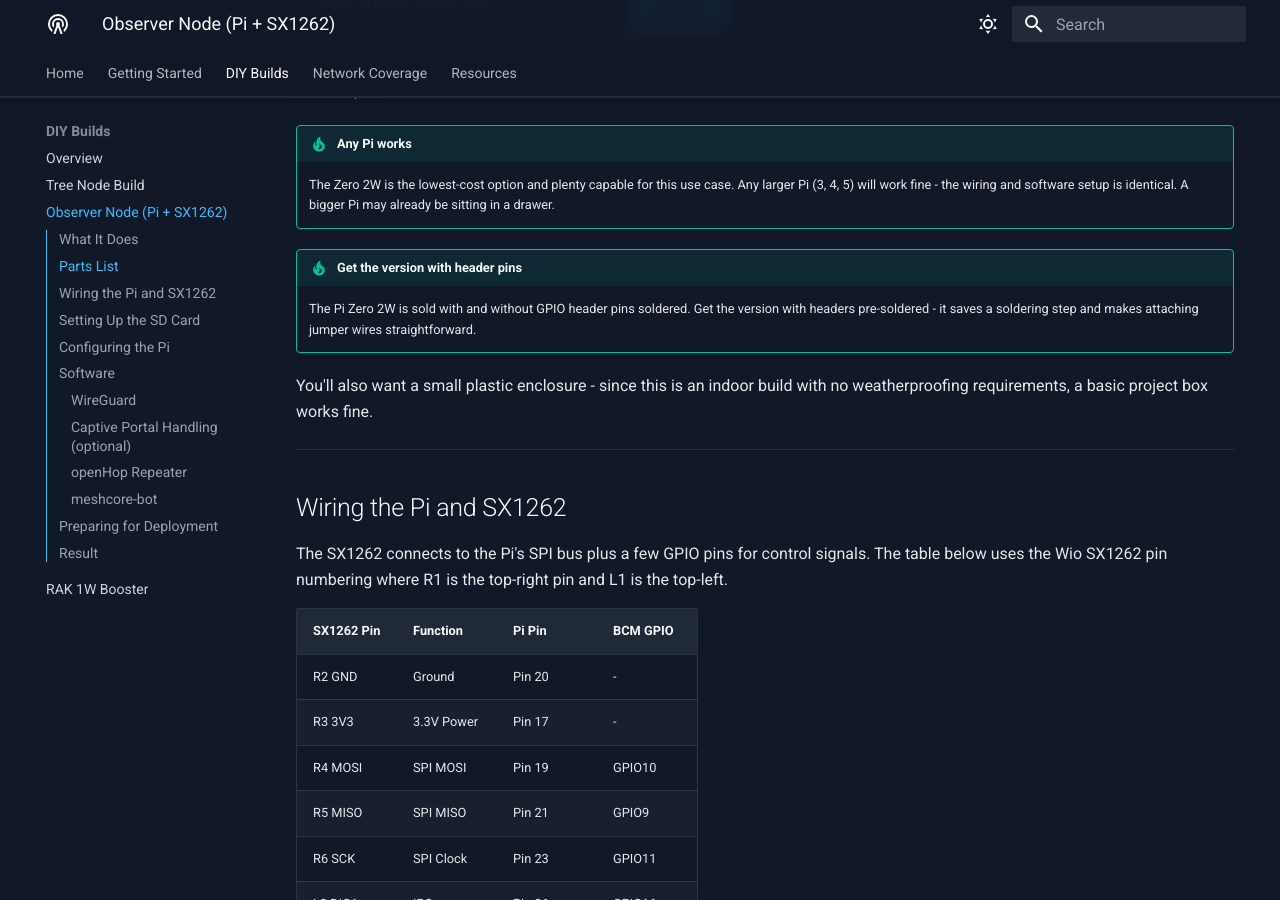
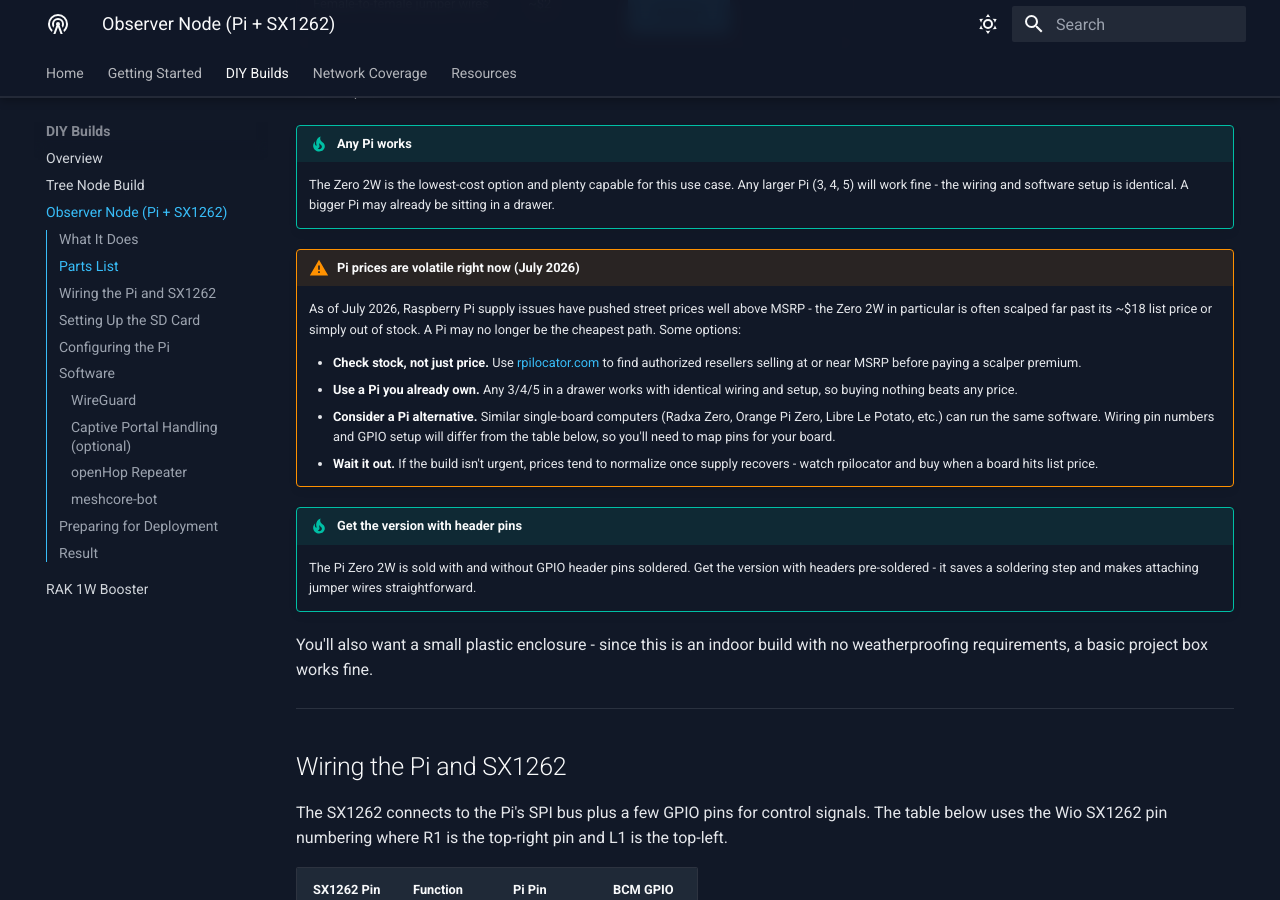
Before and after one commit to copelaje/csrameshcore, an MkDocs documentation site: the page built from docs/diy-rpi-observer.md, in a window 1280 px wide and 900 px high, scrolled down 1180 px. Built offline with MkDocs 1.6.1 and Material for MkDocs 9.7.7, drawn with Linux system fonts in a browser that asks for light colours.

Commit message:
pi price warning

```diff
--- a/docs/diy-rpi-observer.md
+++ b/docs/diy-rpi-observer.md
@@ -34,6 +34,14 @@
 
 !!! tip "Any Pi works"
     The Zero 2W is the lowest-cost option and plenty capable for this use case. Any larger Pi (3, 4, 5) will work fine - the wiring and software setup is identical. A bigger Pi may already be sitting in a drawer.
+
+!!! warning "Pi prices are volatile right now (July 2026)"
+    As of July 2026, Raspberry Pi supply issues have pushed street prices well above MSRP - the Zero 2W in particular is often scalped far past its ~$18 list price or simply out of stock. A Pi may no longer be the cheapest path. Some options:
+
+    - **Check stock, not just price.** Use [rpilocator.com](https://rpilocator.com) to find authorized resellers selling at or near MSRP before paying a scalper premium.
+    - **Use a Pi you already own.** Any 3/4/5 in a drawer works with identical wiring and setup, so buying nothing beats any price.
+    - **Consider a Pi alternative.** Similar single-board computers (Radxa Zero, Orange Pi Zero, Libre Le Potato, etc.) can run the same software. Wiring pin numbers and GPIO setup will differ from the table below, so you'll need to map pins for your board.
+    - **Wait it out.** If the build isn't urgent, prices tend to normalize once supply recovers - watch rpilocator and buy when a board hits list price.
 
 !!! tip "Get the version with header pins"
     The Pi Zero 2W is sold with and without GPIO header pins soldered. Get the version with headers pre-soldered - it saves a soldering step and makes attaching jumper wires straightforward.
```
